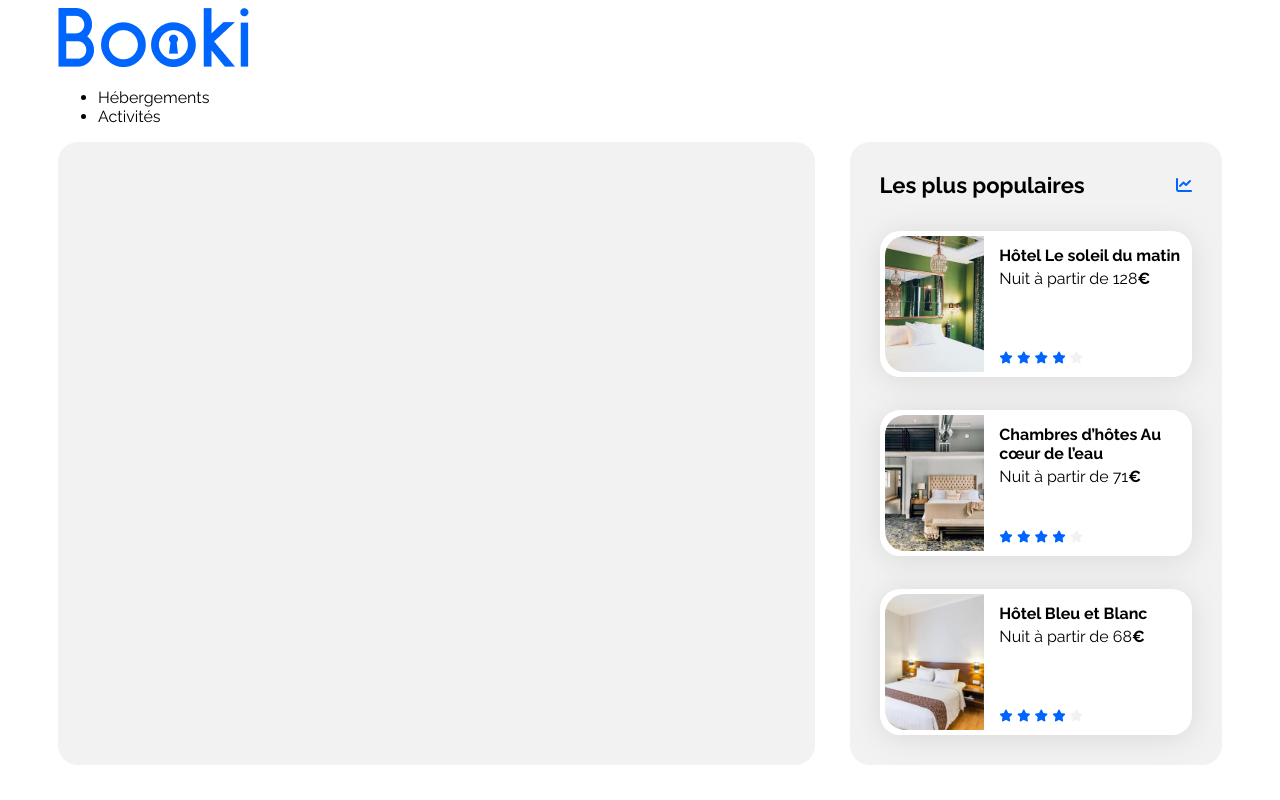
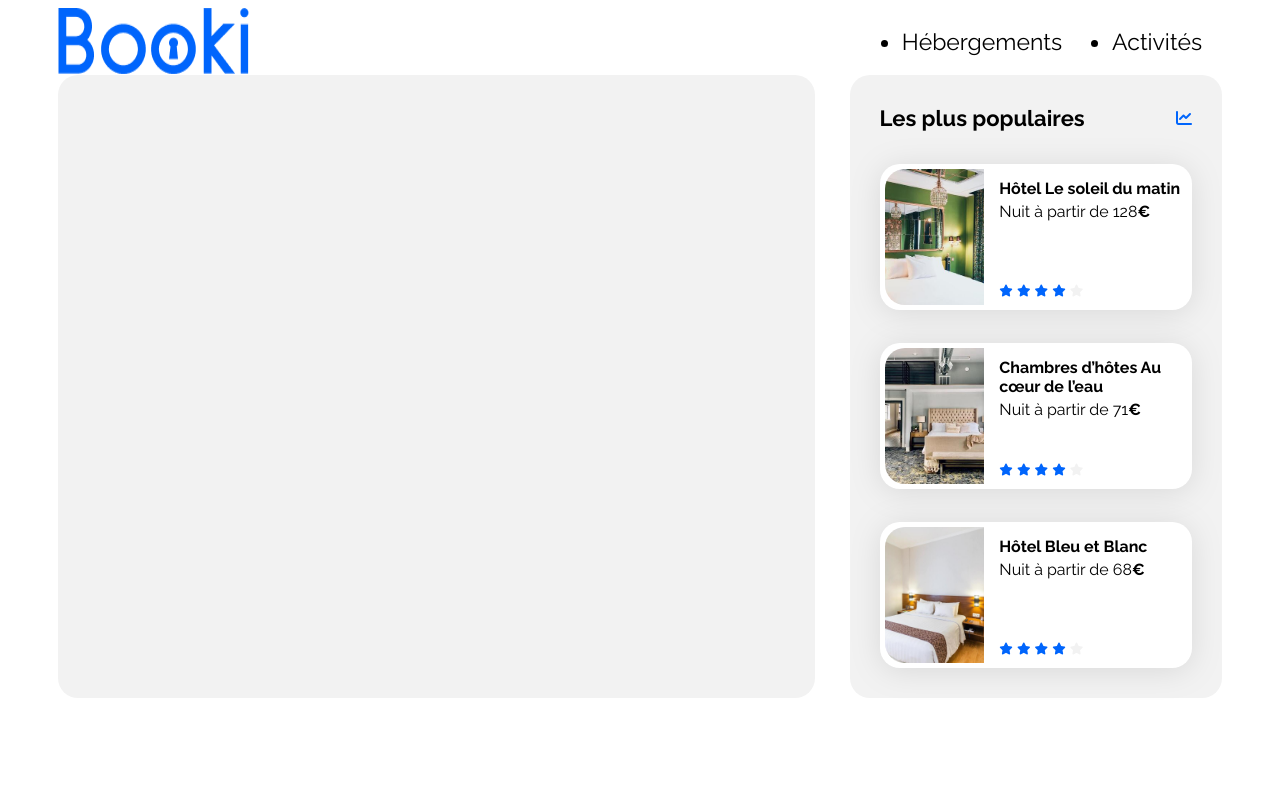
Before and after one commit to yasminedevv/Projet_02_booki, a plain HTML site: page index.html in a window 1280 px wide. Drawn offline with Linux system fonts and the light colour scheme.

Commit message:
ajout header et nav partie css

```diff
--- a/css/style.css
+++ b/css/style.css
@@ -57,6 +57,26 @@ a {
 .neutral-star {
     color: var(--main-bg-color)
 }
+/*** header ***/
+header{
+    display: flex;
+    justify-content: space-between;
+    }
+    nav ul {
+        display: flex;
+        flex-wrap: wrap;
+        justify-content: flex-end;
+        gap: 50px ;
+        margin: 20px;
+        font-size: 23px;
+        }
+
+        nav a:hover  {
+        color:#0065FC ;
+        border-top: solid #0065FC;
+        padding-top: 5px;
+
+        }
 
 /****** Hebergements And Populaires ***********/
 .hebergements-and-populaires {
```
